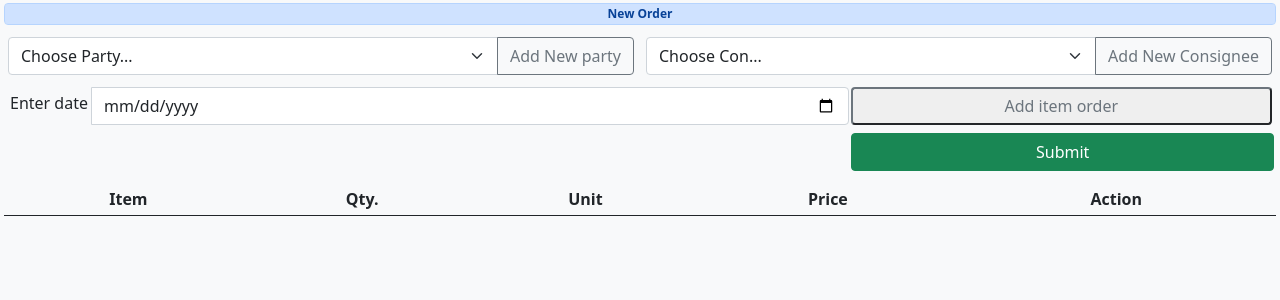
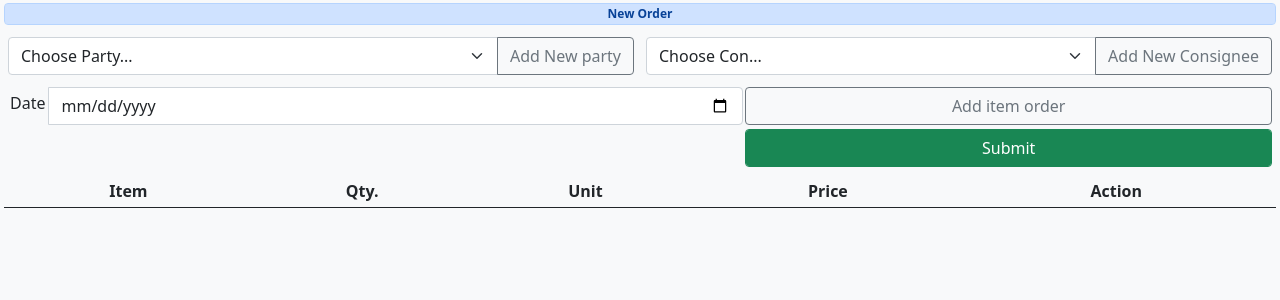
Before and after one commit to mkindia/order-m, a Django app: page /addorder/add/ in a window 1280 px wide. Shown: the part 60-360 px from the top of the page. Run offline with Django 3.2, Linux system fonts and the light colour scheme; a user stored in the database is signed in; data comes from the database, SQL or seed files in the repository; both versions use the stored data as it was after the commit; lists and menus that the app fills with data are empty.

Commit message:
update ui

```diff
--- a/makeorders/templates/addorder.html
+++ b/makeorders/templates/addorder.html
@@ -7,7 +7,7 @@
 {% if messages %}
 <div class="alert alert-success alert-dismissible fade show mt-1" role="alert">
   {% for message in messages %}
-  <!-- {% if message.tags %} class="{{message.tags}}" {% endif %} --> {{message}}
+  {{message}}
   {% endfor %}
   <button type="button" class="btn-close" data-bs-dismiss="alert" aria-label="Close"></button>
 </div>
@@ -42,25 +42,13 @@
     {% endif %}
   </div>
 
-  <div class="row g-1 m-1">
-    <div class="col-8 ">
-      <div class="input-group input-group">
-      <a class="text-decoration-none text-center pt-1 pe-1 text-dark">Enter date</a>
-         {{orderform.orderdate}}
-    </div>
-    </div>
-    {% if atri == 'add' %}
-  <button class="col-4 rounded-2 btn-outline-secondary"  data-bs-toggle="modal" data-bs-target="#additemorder" type="button" id="addorder2">Add item order</button>
-  {% endif %}
-  </div>
-
- <!-- <div class="row mt-1 m-1">
-    <hr class="mb-1 mt-2 " >
+  {% if atri == 'edit' %} <div class="row mt-1 m-1">
+    <hr class="mb-1 mt-2 ">
     <div class="input-group input-group justify-content-end rounded-3 p-0">
 
       <div class="col-12 p-0">
         <div class=" input-group input-group p-1">
-          <a class="btn btn-outline-secondary"  data-bs-toggle="modal" data-bs-target="#additemmodel">+</a>
+          <a class="btn btn-outline-secondary" data-bs-toggle="modal" data-bs-target="#additemmodel">+</a>
           <select class="form-select" name="item_id" id="item_name">
             <option>Select Item</option>
             {% for item in items %}
@@ -75,22 +63,32 @@
         </div>
 
         <div class="input-group input-group p-1">
-          {{orderform.qty}} {{orderform.unit}}  {{orderform.item_price}}
+          {{orderform.qty}} {{orderform.unit}} {{orderform.item_price}}
         </div>
       </div>
     </div>
     <hr class="mb-1 mt-2">
-
-
-
-
-  </div> -->
-
-  <div class="row g-1 p-1 justify-content-end">
-
-    <input class=" col-sm-4 btn btn-success" {% if atri == 'add'%} type="button" {% else %} type="submit" {% endif %}  value="Submit" id="saveorders" name="submit_button">
   </div>
-
+  {% endif %}
+  <div class="row g-1 m-1">
+    <div class="col-7">
+      <div class="input-group input-group">
+        <a class="text-decoration-none text-center pt-1 pe-1 text-dark">Date</a>
+        {{orderform.orderdate}}
+      </div>
+    </div>
+    <div class="col-5">
+      <div class="row g-1">
+        {% if atri == 'add' %}
+        <input class="form-control col-sm-6 btn btn-outline-secondary" data-bs-toggle="modal"
+          data-bs-target="#additemorder" type="button" id="addorder2" value="Add item order">
+        {% endif %}
+        <input class="form-control col-sm-6 btn btn-success" {% if atri == 'add' %} type="button" {% else %} type="submit"
+          {% endif %} value="Submit" id="saveorders" name="submit_button">
+      </div>
+    </div>
+  </div>
+  {% if atri == 'add' %}
   <div class="table-responsive mt-2">
     <table class="table table-sm" id="ordertableid">
       <thead>
@@ -107,12 +105,13 @@
       </tbody>
     </table>
   </div>
-
+  {% endif %}
 </form>
 
 
 
-<div class="modal fade" id="additemorder" tabindex="-1" aria-labelledby="exampleModalLabel2" aria-hidden="true" tabindex="-1">
+<div class="modal fade" id="additemorder" tabindex="-1" aria-labelledby="exampleModalLabel2" aria-hidden="true"
+  tabindex="-1">
   <div class="modal-dialog modal-dialog-top">
     <div class="modal-content">
       <div class="modal-header">
@@ -132,7 +131,7 @@
             {% endif %}
             {% endfor %}
           </select>
-                <a class="btn btn-outline-secondary"  data-bs-toggle="modal"  data-bs-target="#additemmodel">new item</a>
+          <a class="btn btn-outline-secondary" data-bs-toggle="modal" data-bs-target="#additemmodel">new item</a>
         </div>
 
         <div class="mt-1">
@@ -160,7 +159,8 @@
   </div>
 </div>
 
-<div class="modal fade bg-light" id="additemmodel" tabindex="-1" aria-labelledby="exampleModalLabel" aria-hidden="true" tabindex="-1">
+<div class="modal fade bg-light" id="additemmodel" tabindex="-1" aria-labelledby="exampleModalLabel" aria-hidden="true"
+  tabindex="-1">
   <div class="modal-dialog modal-dialog-centered">
     <div class="modal-content">
       <div class="modal-header">
--- a/makeorders/templates/index.html
+++ b/makeorders/templates/index.html
@@ -41,10 +41,11 @@
 <div class="row g-0">
   <div class="row g-1 mt-0">
     <div class="col-8">
-  <h6 class="sticky-top text-success sticky-offset p-1 ">Consignee Orders</h6>
+      <h6 class="sticky-top text-secondary sticky-offset p-1 ">Consignee Orders</h6>
     </div>
     <div class="col-4">
-  <h6 class="text-center  bg-secondary sticky-top sticky-offset p-1 rounded-3"><a class="text-decoration-none text-light" href="{% url 'addorder' 'add' %}">Add Orders</a></h6>
+      <a class="form-control text-center text-decoration-none btn-outline-secondary sticky-top sticky-offset p-1 rounded-3"
+        href="{% url 'addorder' 'add' %}">Add Orders</a>
     </div>
   </div>
   <div class="table-responsive">
```
Also changed, not shown: makeorders/templates/itemwiseorders.html (+4 -3 lines), db.sqlite3. Lines whose indentation alone changed are shown as unchanged.
